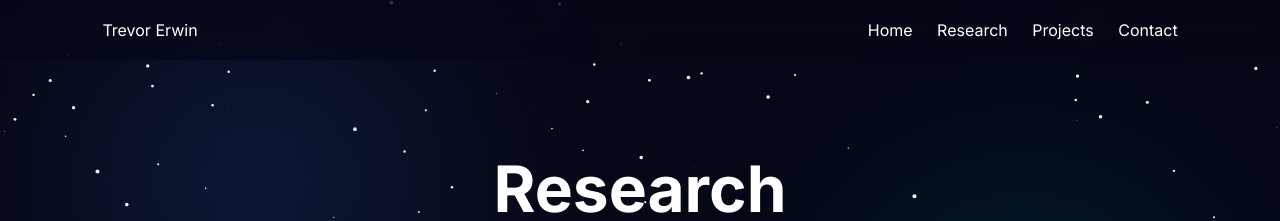
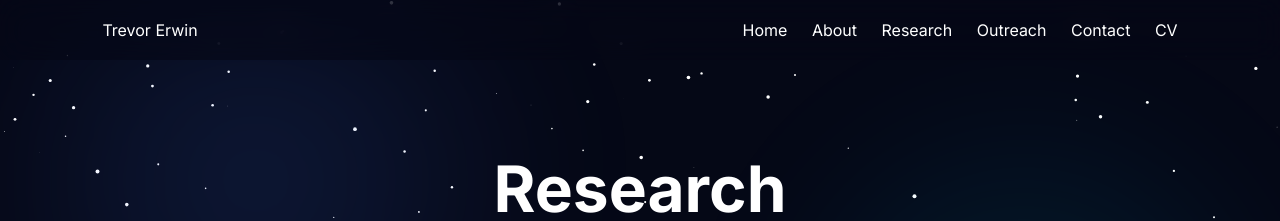
Before and after one commit to TrevorPErwin/TrevorPErwin.github.io, a Jekyll site: the page research.html, which Jekyll copies as it is, in a window 1280 px wide. Shown: the top 221 px of the page. Built offline with Jekyll 4.4.1, drawn with Linux system fonts in a browser that asks for light colours.

Commit message:
Update research.html

```diff
--- a/research.html
+++ b/research.html
@@ -209,9 +209,11 @@ footer{
 
 <div>
     <a href="index.html">Home</a>
+    <a href="about.html">About</a>
     <a href="research.html">Research</a>
-    <a href="projects.html">Projects</a>
+    <a href="outreach.html">Outreach</a>
     <a href="contact.html">Contact</a>
+    <a href="CV for Trevor Erwin-3.pdf">CV</a>
 </div>
 
 </nav>
```
